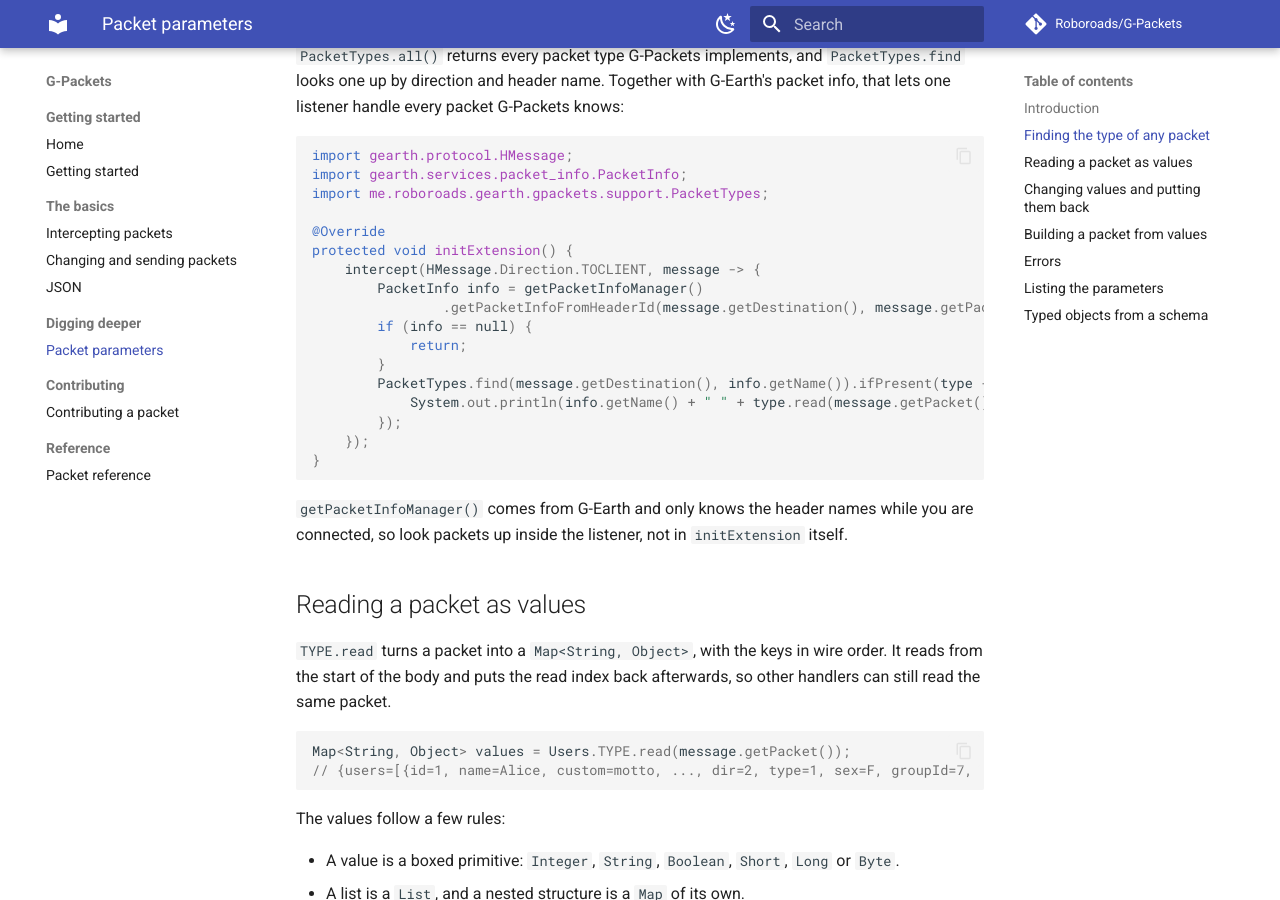
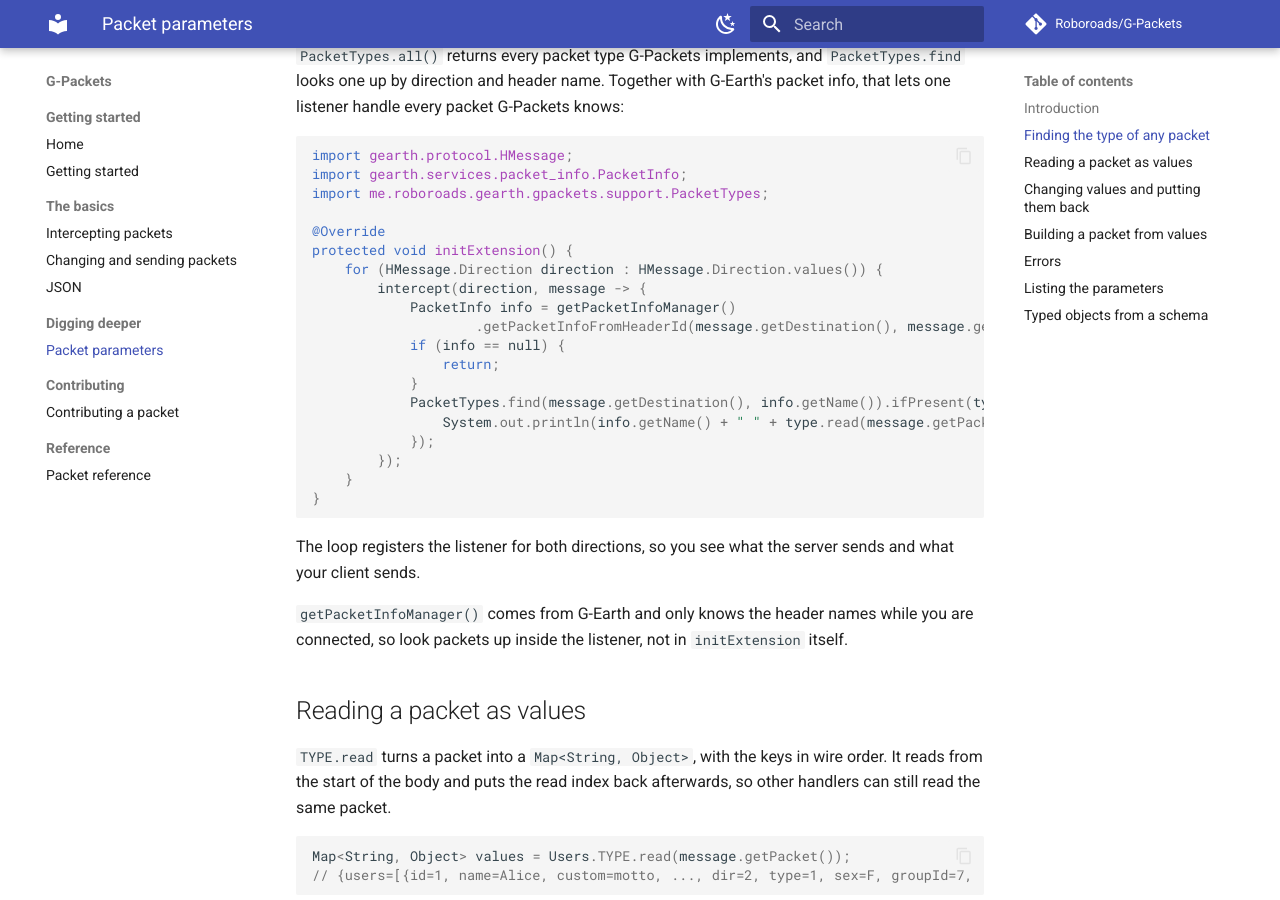
Before and after one commit to Roboroads/G-Packets, an MkDocs documentation site: the page built from docs/parameters.md, in a window 1280 px wide and 900 px high, scrolled down 530 px. Built offline with MkDocs 1.6.1 and Material for MkDocs 9.7.7, drawn with Linux system fonts in a browser that asks for light colours; comment, search, counter and statistics services are not loaded.

Commit message:
docs: listen in both directions in the every-packet example

````diff
--- a/docs/parameters.md
+++ b/docs/parameters.md
@@ -21,18 +21,22 @@ import me.roboroads.gearth.gpackets.support.PacketTypes;
 
 @Override
 protected void initExtension() {
-    intercept(HMessage.Direction.TOCLIENT, message -> {
-        PacketInfo info = getPacketInfoManager()
-                .getPacketInfoFromHeaderId(message.getDestination(), message.getPacket().headerId());
-        if (info == null) {
-            return;
-        }
-        PacketTypes.find(message.getDestination(), info.getName()).ifPresent(type -> {
-            System.out.println(info.getName() + " " + type.read(message.getPacket()));
+    for (HMessage.Direction direction : HMessage.Direction.values()) {
+        intercept(direction, message -> {
+            PacketInfo info = getPacketInfoManager()
+                    .getPacketInfoFromHeaderId(message.getDestination(), message.getPacket().headerId());
+            if (info == null) {
+                return;
+            }
+            PacketTypes.find(message.getDestination(), info.getName()).ifPresent(type -> {
+                System.out.println(info.getName() + " " + type.read(message.getPacket()));
+            });
         });
-    });
+    }
 }
 ```
+
+The loop registers the listener for both directions, so you see what the server sends and what your client sends.
 
 `getPacketInfoManager()` comes from G-Earth and only knows the header names while you are connected, so look packets up inside the listener, not in `initExtension` itself.
 
````
Also changed, not shown: 2 other files.
